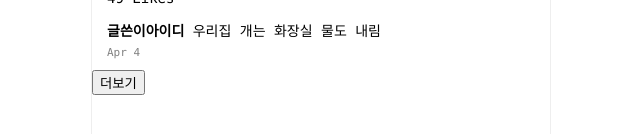
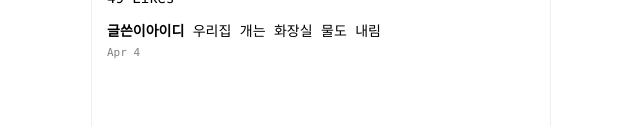
Before and after one commit to Ci5N0222/Programming-Study, a Vue app in the folder Vue/vuestargram/: page / in a window 1280 px wide. Shown: the part 1760-1894 px from the top of the page, without its empty margins (319-959 px from the left). Built offline with nearby package versions, Linux system fonts and the light colour scheme; no server answers.

Commit message:
더보기 버튼 삭제( 인피니트 스크롤로 변경 )

```diff
--- a/Vue/vuestargram/src/App.vue
+++ b/Vue/vuestargram/src/App.vue
@@ -10,7 +10,7 @@
   </div>
 
   <ContainerV :postdata = "postdata" :step = "step"/>
-  <button @click="more">더보기</button>
+  <div ref="infiniteScrollTrigger" class="trigger"></div>
 
   <div class="footer">
     <ul class="footer-button-plus">
@@ -31,17 +31,41 @@ export default {
     return {
       postdata,
       count : 0,
-      step : 0
+      step : 0,
+      isFetching : false,
+      hasMore : true
     }
   },
+  mounted() {
+    this.initIntersectionObserver();
+  },
   methods : {
-    more() {
+    loadPosts() {
+      if(this.isFetching || !this.hasMore) return;
+
+      this.isFetching = true;
+
       axios.get(`https://codingapple1.github.io/vue/more${this.count}.json`).then(res => {
-        this.postdata.push(res.data);
+        this.postdata = [ ...this.postdata, res.data ];
       }).catch(err => {
-        alert("Error message : ", err);
+        if(err.status == "404") this.hasMore = false;
       });
       this.count++;
+      this.isFetching = false;
+    },
+    initIntersectionObserver() {
+      const options = {
+        root: null,
+        rootMargin: '0px',
+        threshold: 1.0
+      };
+
+      const observer = new IntersectionObserver(([entry]) => {
+        if(entry.isIntersecting) {
+          this.loadPosts();
+        }
+      }, options);
+      observer.observe(this.$refs.infiniteScrollTrigger);
     }
   },
   components: {
@@ -116,6 +140,9 @@ export default {
   .input-plus {
     cursor: pointer;
   }
+  .trigger {
+    height: 1px;
+  }
   #app {
     box-sizing: border-box;
     font-family: "consolas";
```
